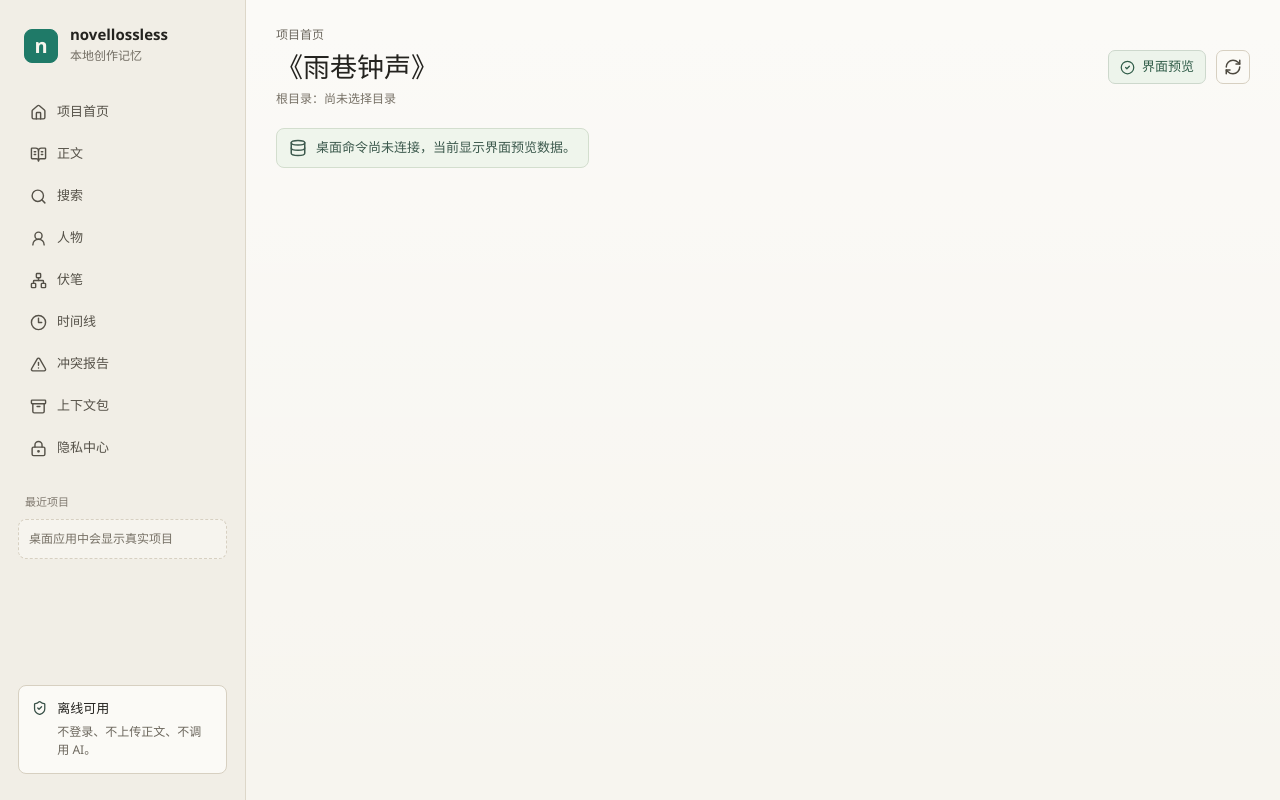
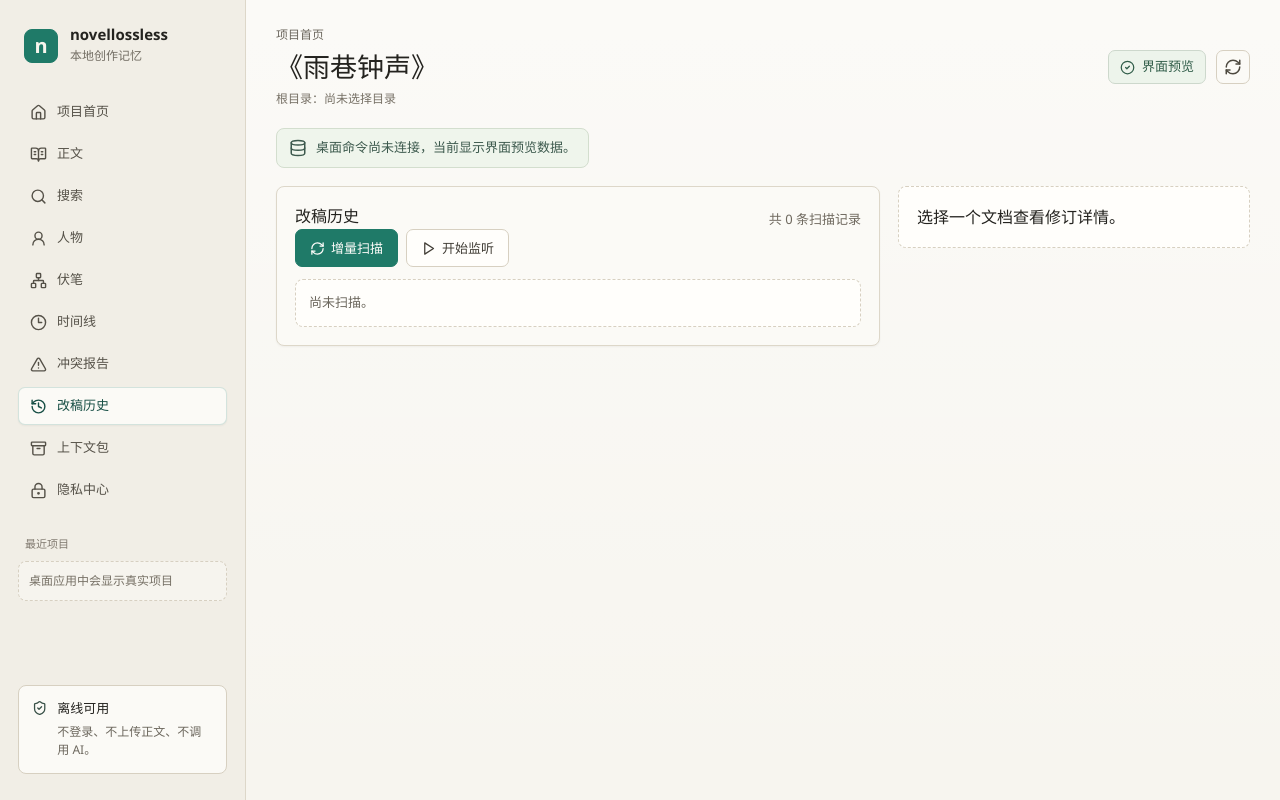
Before and after one commit to gordonlu/novellossless, a React (Vite) app in the folder apps/desktop/: page /history in a window 1280 px wide. Built offline with nearby package versions, Linux system fonts and the light colour scheme.

Commit message:
feat(ui): revision history page and watcher controls

```diff
--- a/apps/desktop/src/App.tsx
+++ b/apps/desktop/src/App.tsx
@@ -1,4 +1,4 @@
-import { AlertTriangle, Archive, BookOpenText, CheckCircle2, Clock3, Database, Home, LockKeyhole, Network, RefreshCw, Search, ShieldCheck, UserRound } from "lucide-react";
+import { AlertTriangle, Archive, BookOpenText, CheckCircle2, Clock3, Database, History, Home, LockKeyhole, Network, RefreshCw, Search, ShieldCheck, UserRound } from "lucide-react";
 import { open } from "@tauri-apps/plugin-dialog";
 import { clsx } from "clsx";
 import { useEffect, useState } from "react";
@@ -38,6 +38,7 @@ import { Dashboard as DashboardRoute } from "./routes/Dashboard";
 import { Foreshadows } from "./routes/Foreshadows";
 import { Issues } from "./routes/Issues";
 import { Privacy } from "./routes/Privacy";
+import { RevisionHistory } from "./routes/RevisionHistory";
 import { SearchView } from "./routes/SearchView";
 import { Timeline } from "./routes/Timeline";
 
@@ -57,6 +58,7 @@ const navigation = [
   { label: "伏笔", icon: Network, path: "/foreshadows" },
   { label: "时间线", icon: Clock3, path: "/timeline" },
   { label: "冲突报告", icon: AlertTriangle, path: "/issues" },
+  { label: "改稿历史", icon: History, path: "/history" },
   { label: "上下文包", icon: Archive, path: "/context-pack" },
   { label: "隐私中心", icon: LockKeyhole, path: "/privacy" },
 ];
@@ -584,6 +586,7 @@ export function App() {
           <Route path="/foreshadows" element={<Foreshadows projectId={selectedProject.id} />} />
           <Route path="/timeline" element={<Timeline />} />
           <Route path="/issues" element={<Issues projectId={selectedProject.id} />} />
+          <Route path="/history" element={<RevisionHistory projectId={selectedProject.id} />} />
           <Route path="/context-pack" element={<ContextPackRoute />} />
           <Route
             path="/privacy"
--- /dev/null
+++ b/apps/desktop/src/routes/RevisionHistory.tsx
@@ -0,0 +1,122 @@
+import { useEffect, useState } from "react";
+import { History, ChevronRight, RefreshCw, Play, Square } from "lucide-react";
+import { listFileScans, listRevisions, incrementalScan, startWatching, stopWatching, watcherStatus, FileScanLog, RevisionRecord } from "../tauri";
+
+interface Props {
+  projectId: string;
+}
+
+const eventLabels: Record<string, string> = {
+  created: "新建", modified: "修改", unchanged: "未变",
+  deleted: "删除", failed: "失败",
+};
+
+const eventColors: Record<string, string> = {
+  created: "evt-created", modified: "evt-modified",
+  unchanged: "evt-unchanged", deleted: "evt-deleted", failed: "evt-failed",
+};
+
+export function RevisionHistory({ projectId }: Props) {
+  const [scans, setScans] = useState<FileScanLog[]>([]);
+  const [revisions, setRevisions] = useState<RevisionRecord[]>([]);
+  const [selectedDoc, setSelectedDoc] = useState<string | null>(null);
+  const [watching, setWatching] = useState(false);
+  const [scanning, setScanning] = useState(false);
+
+  useEffect(() => {
+    if (projectId && projectId !== "demo") {
+      listFileScans(projectId, 100).then(setScans);
+      watcherStatus().then(setWatching);
+    }
+  }, [projectId]);
+
+  const handleSelectDoc = (docId: string) => {
+    setSelectedDoc(docId);
+    listRevisions(projectId, docId, 50).then(setRevisions);
+  };
+
+  const handleIncrementalScan = async () => {
+    setScanning(true);
+    await incrementalScan(projectId);
+    const newScans = await listFileScans(projectId, 100);
+    setScans(newScans);
+    setScanning(false);
+  };
+
+  const toggleWatcher = async () => {
+    if (watching) {
+      await stopWatching();
+      setWatching(false);
+    } else {
+      await startWatching(projectId);
+      setWatching(true);
+    }
+  };
+
+  return (
+    <section className="content-grid">
+      <div className="primary-column">
+        <section className="panel">
+          <div className="panel-heading">
+            <h2>改稿历史</h2>
+            <p>共 {scans.length} 条扫描记录</p>
+          </div>
+          <div className="scan-toolbar">
+            <button className="primary-button" onClick={handleIncrementalScan} disabled={scanning}>
+              <RefreshCw size={15} />{scanning ? "扫描中..." : "增量扫描"}
+            </button>
+            <button className={`secondary-button ${watching ? "watching" : ""}`} onClick={toggleWatcher}>
+              {watching ? <><Square size={15} /> 停止监听</> : <><Play size={15} /> 开始监听</>}
+            </button>
+          </div>
+          <div className="compact-list">
+            {scans.length > 0 ? scans.map((s) => (
+              <article
+                key={s.id}
+                className={`compact-item ${selectedDoc === s.documentId ? "compact-item-active" : ""}`}
+                onClick={() => handleSelectDoc(s.documentId)}
+              >
+                <div>
+                  <strong>
+                    {s.documentId.slice(0, 8)}
+                    <span className={eventColors[s.eventType] ?? ""}>{eventLabels[s.eventType] ?? s.eventType}</span>
+                  </strong>
+                  <p>{s.eventType === "modified" ? `${s.oldHash?.slice(0, 8)} → ${s.newHash.slice(0, 8)}` : s.newHash.slice(0, 16)} · {s.scannedAt}</p>
+                </div>
+                <ChevronRight size={17} />
+              </article>
+            )) : (
+              <div className="empty-state small">尚未扫描。</div>
+            )}
+          </div>
+        </section>
+      </div>
+      <aside className="inspector">
+        {selectedDoc && revisions.length > 0 ? (
+          <section className="panel">
+            <div className="panel-heading compact">
+              <h2>修订详情</h2>
+              <History size={22} />
+            </div>
+            {revisions.map((rev) => (
+              <div key={rev.id} className="revision-card">
+                <div className="revision-meta">
+                  <span>{rev.revisionType}</span>
+                  <strong>{new Date(rev.createdAt).toLocaleString("zh-CN")}</strong>
+                </div>
+                <div className="revision-stats">
+                  <span>新增 {rev.chunksAdded} 段</span>
+                  <span>删除 {rev.chunksRemoved} 段</span>
+                  <span>修改 {rev.chunksModified} 段</span>
+                </div>
+                {rev.diffJson && <pre className="revision-diff">{rev.diffJson}</pre>}
+              </div>
+            ))}
+          </section>
+        ) : (
+          <div className="empty-state">选择一个文档查看修订详情。</div>
+        )}
+      </aside>
+    </section>
+  );
+}
--- a/apps/desktop/src/styles.css
+++ b/apps/desktop/src/styles.css
@@ -967,6 +967,62 @@ blockquote {
   overflow-y: auto;
 }
 
+.scan-toolbar {
+  display: flex;
+  gap: 8px;
+  margin-bottom: 12px;
+}
+
+.scan-toolbar button {
+  display: flex;
+  align-items: center;
+  gap: 6px;
+}
+
+.scan-toolbar .watching {
+  background: #d4edda;
+  border-color: #c3e6cb;
+  color: #155724;
+}
+
+.revision-card {
+  padding: 10px;
+  margin-bottom: 8px;
+  border: 1px solid #e2dccf;
+  border-radius: 8px;
+  background: #fffefb;
+}
+
+.revision-meta {
+  display: flex;
+  justify-content: space-between;
+  margin-bottom: 6px;
+  font-size: 12px;
+  color: #817a70;
+}
+
+.revision-stats {
+  display: flex;
+  gap: 10px;
+  font-size: 11px;
+  color: #625f58;
+}
+
+.revision-diff {
+  margin-top: 6px;
+  padding: 6px;
+  border-radius: 4px;
+  background: #f7f5ef;
+  font-size: 11px;
+  overflow-x: auto;
+}
+
+.evt-created { background: #d4edda; color: #155724; }
+.evt-modified { background: #fff3cd; color: #856404; }
+.evt-unchanged { background: #e2e3e5; color: #383d41; }
+.evt-deleted { background: #f8d7da; color: #721c24; }
+.evt-failed { background: #f8d7da; color: #721c24; }
+
 @media (max-width: 1180px) {
   body {
     overflow: auto;
--- a/apps/desktop/src/tauri.ts
+++ b/apps/desktop/src/tauri.ts
@@ -235,3 +235,70 @@ export function getDocumentChunks(projectId: string) {
   ensureDesktopRuntime();
   return invoke<DocumentTree>("get_document_chunks", { projectId });
 }
+
+export interface ScanResult {
+  scannedDocuments: number;
+  skippedFiles: number;
+  created: number;
+  modified: number;
+  unchanged: number;
+  deleted: number;
+  failed: number;
+}
+
+export interface FileScanLog {
+  id: string;
+  projectId: string;
+  documentId: string;
+  oldHash: string | null;
+  newHash: string;
+  eventType: string;
+  scannedAt: string;
+  details: string | null;
+}
+
+export interface RevisionRecord {
+  id: string;
+  projectId: string;
+  documentId: string;
+  revisionType: string;
+  oldContentHash: string | null;
+  newContentHash: string;
+  oldChunkCount: number;
+  newChunkCount: number;
+  chunksAdded: number;
+  chunksRemoved: number;
+  chunksModified: number;
+  diffJson: string | null;
+  createdAt: string;
+}
+
+export function incrementalScan(projectId: string) {
+  ensureDesktopRuntime();
+  return invoke<ScanResult>("incremental_scan", { projectId });
+}
+
+export function listFileScans(projectId: string, limit: number) {
+  ensureDesktopRuntime();
+  return invoke<FileScanLog[]>("list_file_scans", { projectId, limit });
+}
+
+export function listRevisions(projectId: string, documentId: string | null, limit: number) {
+  ensureDesktopRuntime();
+  return invoke<RevisionRecord[]>("list_revisions", { projectId, documentId, limit });
+}
+
+export function startWatching(projectId: string) {
+  ensureDesktopRuntime();
+  return invoke<void>("start_watching", { projectId });
+}
+
+export function stopWatching() {
+  ensureDesktopRuntime();
+  return invoke<void>("stop_watching");
+}
+
+export function watcherStatus() {
+  ensureDesktopRuntime();
+  return invoke<boolean>("watcher_status");
+}
```
